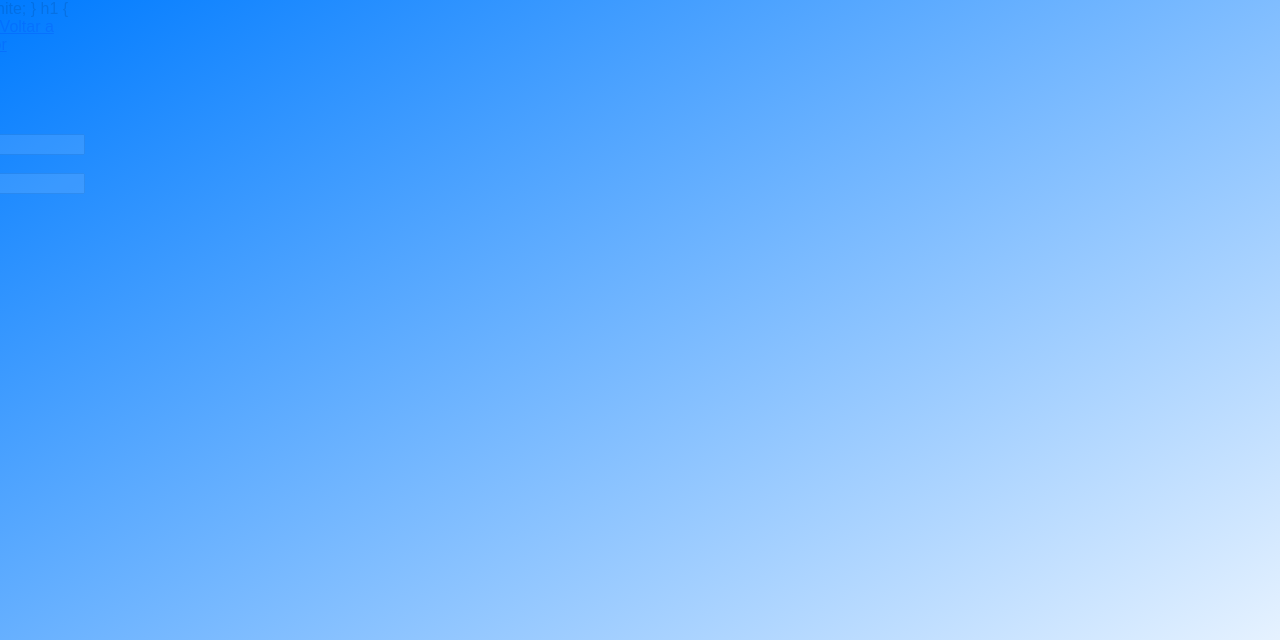
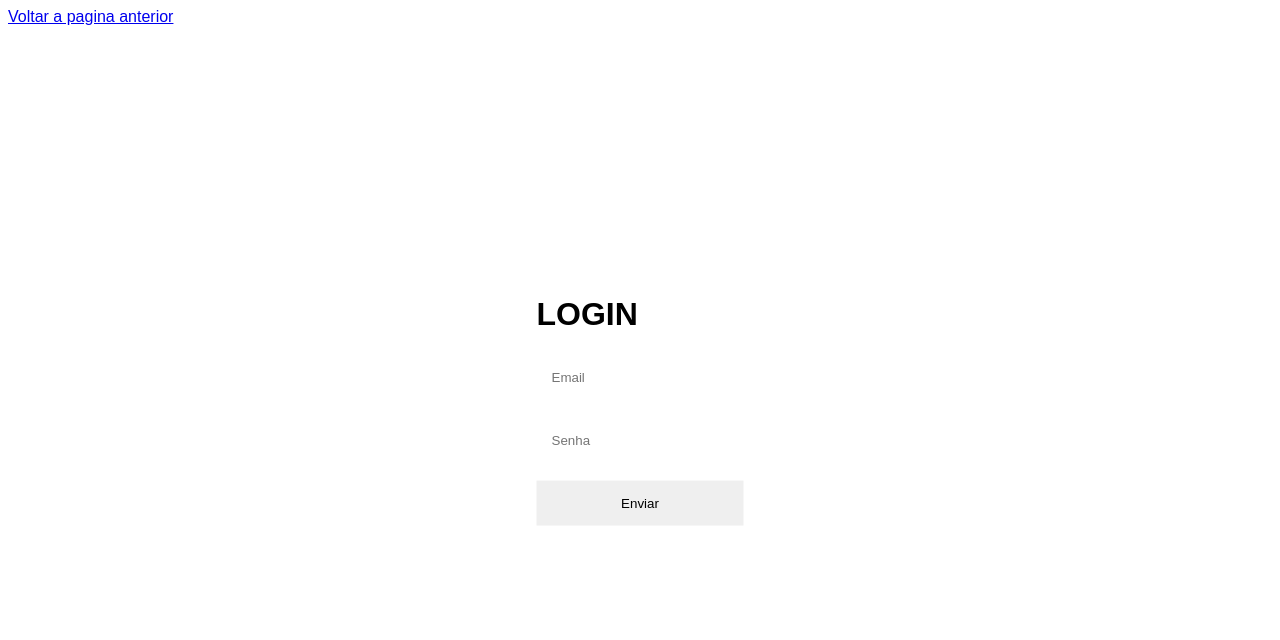
Before and after one commit to gabrielll05/site-chamado, a PHP site: page /chamado.php in a window 1280 px wide. Shown: the top 640 px of the page. Run offline with PHP 8.4, Linux system fonts and the light colour scheme.

Commit message:
Sugestão de alteração

```diff
--- a/chamado.php
+++ b/chamado.php
@@ -7,29 +7,12 @@
     <title>Login</title>
     <style>
         body {
-    font-family: Arial, Helvetica, sans-serif;
-    background: linear-gradient(to bottom right, #007BFF, #ffffff); /* Degradê azul para branco */
-    min-height: 100vh;
-    margin: 0;
-    padding: 0;
+            font-family: Arial, Helvetica, sans-serif;
+            background-color: linear-gradient(to bottom right, #007BFF, #ffffff);
+            url ('img/chamados.jpg') no-repeat center center;
+            background-size: contain;
 
-
- .logo-bg
-        position: absolute;
-        top: 50%; /* Ajuste a posição vertical */
-        left: 50%; /* Ajuste a posição horizontal */
-        transform: translate(-50%, -50%); /* Centraliza a imagem */
-        width: 200px; /* Defina o tamanho da logo */
-        opacity: 0.1; /* Ajuste a opacidade para um efeito suave */
-        z-index: -1; /* Garante que a imagem ficará atrás do conteúdo */
-      }
-    </style>
-  </head>
-  <body>
-    <!-- Logo como fundo -->
-    <img src="img/chamados.jpg" alt="Logo" class="logo-bg">
-
-
+        }
 
         div {
             background-color: rgba(255, 255, 255, 0.8);
```
